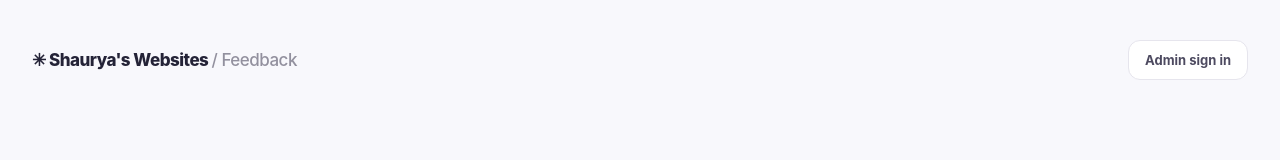
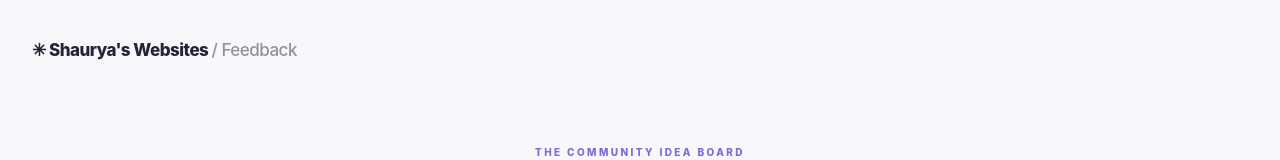
Before and after one commit to iamshauryashah/feedback, a website: page public/index.html in a window 1280 px wide. Shown: the top 160 px of the page. Drawn offline with Linux system fonts and the light colour scheme; no server answers; a script that the page names is missing.

Commit message:
Remove standalone Feedback admin sign-in controls

```diff
--- a/public/index.html
+++ b/public/index.html
@@ -3,14 +3,13 @@
 <meta name="theme-color" content="#f7f7fb"><title>Ideas & feedback · Shaurya's Websites</title>
 <link rel="stylesheet" href="/style.css"></head>
 <body><main class="shell">
-<header class="top"><a class="brand" href="/">✳ Shaurya's Websites <span>/ Feedback</span></a><button id="loginBtn" class="subtle">Admin sign in</button></header>
+<header class="top"><a class="brand" href="/">✳ Shaurya's Websites <span>/ Feedback</span></a></header>
 <section class="intro"><div class="eyebrow">THE COMMUNITY IDEA BOARD</div><h1>Good ideas start<br>with <em>you.</em></h1><p>Have an idea, noticed a bug, or want something to work differently? Every note helps us make these websites better.</p><button id="suggestBtn" class="primary">✦ Share Feedback</button></section>
 <section class="boardHeading"><div><h2>Community feedback</h2><p id="count">Loading ideas…</p></div><button id="refreshBtn" class="subtle">↻ Refresh</button></section>
 <div id="board" class="board" aria-live="polite"></div>
 <footer>Built with curiosity. Everyone can read the board; only the admin can organize it.</footer>
 </main>
 <dialog id="ideaDialog"><form id="ideaForm" class="modal"><button type="button" class="close" data-close="ideaDialog" aria-label="Close">×</button><span class="eyebrow">WE'RE LISTENING</span><h2>What’s on your mind?</h2><p>There are no bad ideas here. Tell us what you're thinking.</p><label for="message">Your idea</label><textarea id="message" maxlength="2000" minlength="3" required placeholder="I wish this website could…"></textarea><label for="email">Email</label><input id="email" type="email" maxlength="254" required placeholder="you@example.com"><input class="trap" name="website" tabindex="-1" autocomplete="off"><div id="ideaError" class="error" role="status"></div><button class="primary" type="submit">Send my idea →</button></form></dialog>
-<dialog id="loginDialog"><form id="loginForm" class="modal"><button type="button" class="close" data-close="loginDialog" aria-label="Close">×</button><span class="eyebrow">PRIVATE ADMIN ACCESS</span><h2>Welcome back</h2><p>Sign in to see emails and organize the board.</p><label for="passcode">Admin passcode</label><input id="passcode" type="password" required autocomplete="current-password"><div id="loginError" class="error" role="status"></div><button class="primary" type="submit">Sign in →</button></form></dialog>
 <script src="/app.js" defer></script><script defer src="https://navigation.shauryaswebsites.com/launcher.js"></script>
 <script defer src="https://auth.shauryaswebsites.com/widget.js"></script>
 </body></html>
```
